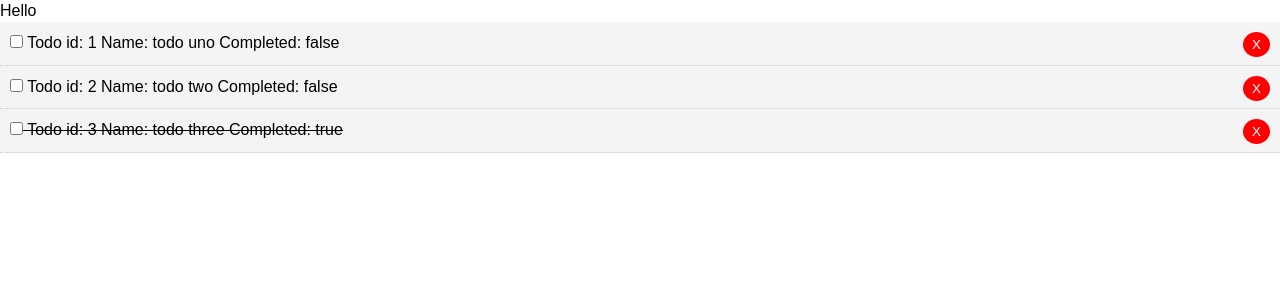
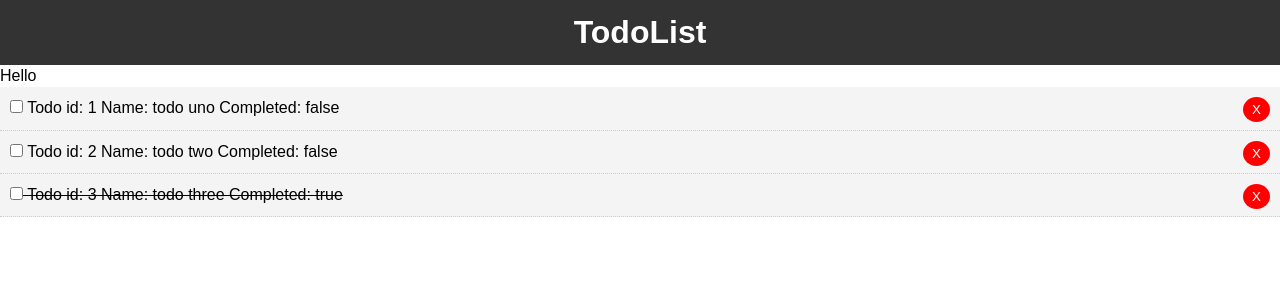
Before and after one commit to dionleung14/todolist-vue, a Vue app: page / in a window 1280 px wide. Shown: the top 300 px of the page. Built offline with nearby package versions, Linux system fonts and the light colour scheme.

Commit message:
modified layout. added header component

```diff
--- a/src/App.vue
+++ b/src/App.vue
@@ -1,5 +1,6 @@
 <template>
   <div id="app">
+    <Header />
     {{ msg }}
     <Todos v-bind:geoduck="todosArr" v-on:rec-one-todo="removeTodo" />
   </div>
@@ -7,10 +8,12 @@
 
 <script>
   import Todos from "./components/Todos.vue";
+  import Header from "./components/layout/Header.vue";
   export default {
     name: "App",
     components: {
       Todos: Todos,
+      Header,
     },
     methods: {
       removeTodo(id) {
--- /dev/null
+++ b/src/components/layout/Header.vue
@@ -0,0 +1,26 @@
+<template>
+  <header class="header">
+    <h1>TodoList</h1>
+  </header>
+</template>
+
+<script>
+export default {
+  name: "Header",
+
+}
+</script>
+
+<style scoped>
+  .header {
+    background: #333;
+    color: #fff;
+    text-align: center;
+    padding: 10px;
+  }
+
+  .header a {
+    color: #fff;
+    padding-right: 5px;
+  }
+</style>
```
Also changed, not shown: src/components/AddTodo.vue (added, +28 -0 lines).
